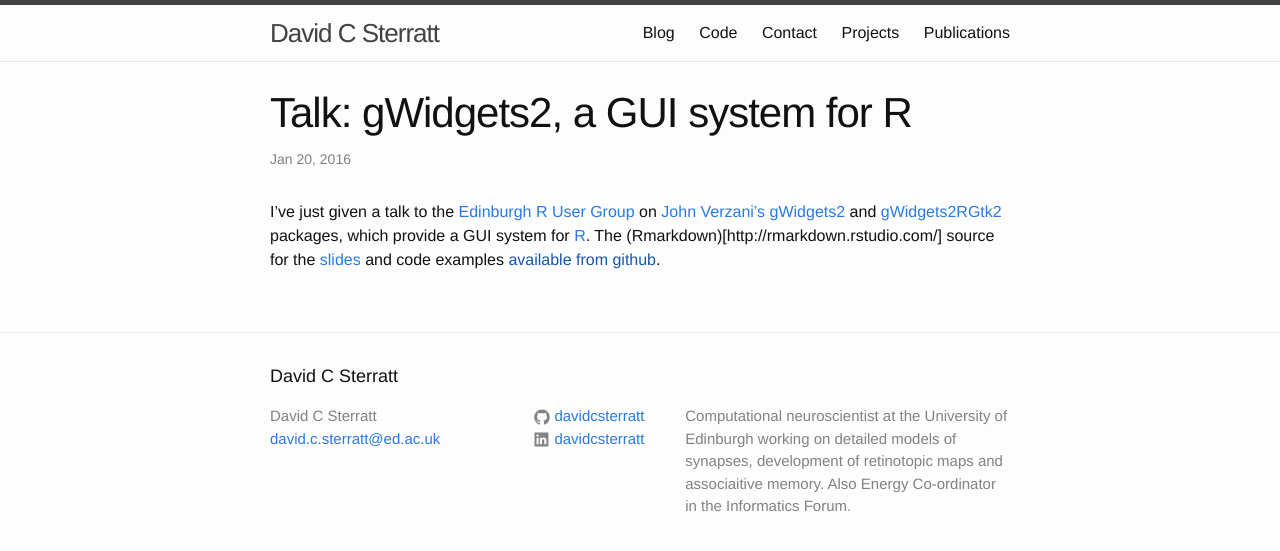
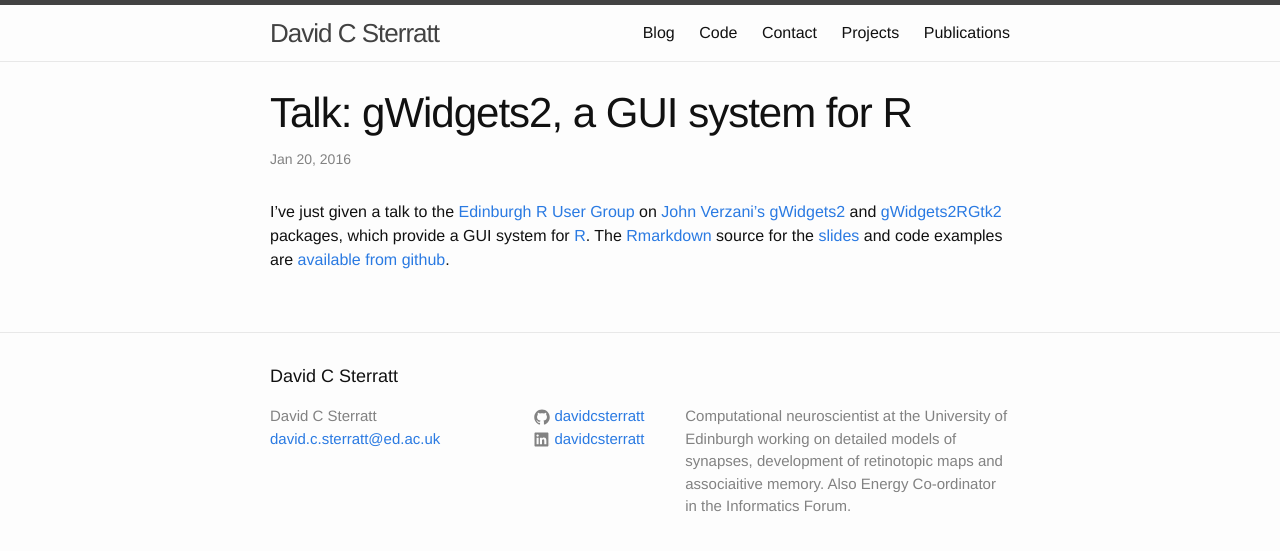
Before and after one commit to davidcsterratt/davidcsterratt.github.io, a Jekyll site: the page built from _posts/2016-01-20-edinbr-gwidgets2-talk.md, in a window 1280 px wide. Shown: the top 551 px of the page. Built offline with Jekyll 4.4.1, drawn with Linux system fonts in a browser that asks for light colours.

Commit message:
Fixes to links and text

```diff
--- a/_posts/2016-01-20-edinbr-gwidgets2-talk.md
+++ b/_posts/2016-01-20-edinbr-gwidgets2-talk.md
@@ -12,8 +12,9 @@
 [gWidgets2RGtk2](https://cran.r-project.org/web/packages/gWidgets2RGtk2/)
 packages, which provide a GUI system for
 [R](https://www.r-project.org/). The
-(Rmarkdown)[http://rmarkdown.rstudio.com/] source for the [slides]({{site.baseurl}}/files/inhomog-assoc-net.pdf">) and
-code examples [available from github]().
+[Rmarkdown](http://rmarkdown.rstudio.com/) source for the
+[slides]({{site.baseurl}}/files/edinbr-gWidgets2-2016-01-20.html) and
+code examples are [available from github](https://github.com/davidcsterratt/edinbr-gWidgets).
 
 
 <!--  LocalWords:  gWidgets Verzani's RGtk Rmarkdown baseurl github
```
